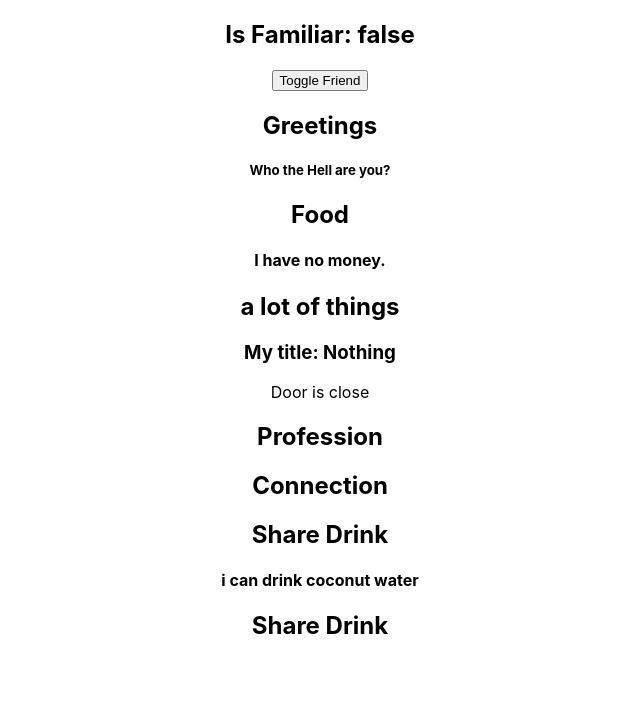
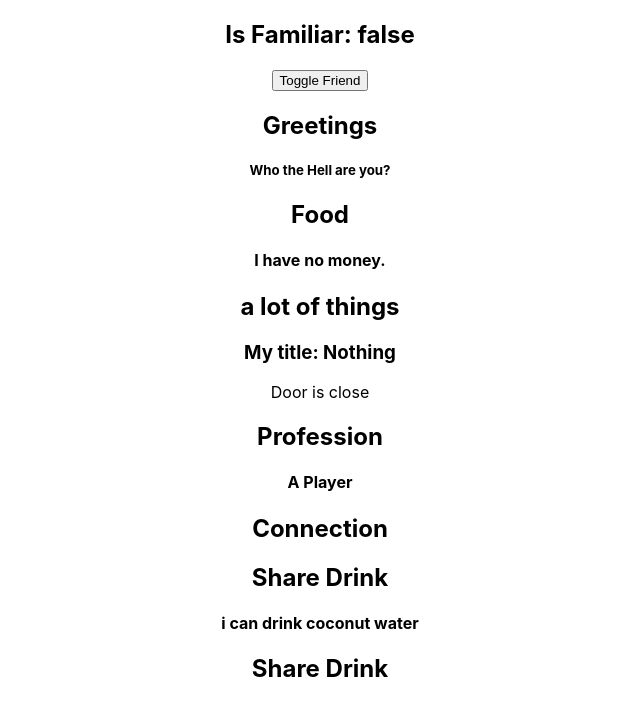
Before and after one commit to mdraselmiah95/Introduction-to-React-Hook-Form, a React (Create React App) app: page / in a window 1280 px wide. Shown: the top 716 px of the page, without its empty margins (320-960 px from the left). Built offline with nearby package versions, Linux system fonts and the light colour scheme.

Commit message:
WIP on conditional rendering

```diff
--- a/src/components/User/User.js
+++ b/src/components/User/User.js
@@ -1,5 +1,6 @@
 import React from "react";
 import Player from "../Player/Player";
+import Teacher from "../Teacher/Teacher";
 
 const User = (props) => {
   const { familiar } = props;
@@ -51,6 +52,7 @@ const User = (props) => {
       </div>
       <div>
         <h2>Profession</h2>
+        {familiar ? <Teacher /> : <Player />}
       </div>
       <div>
         <h2>Connection</h2>
```
